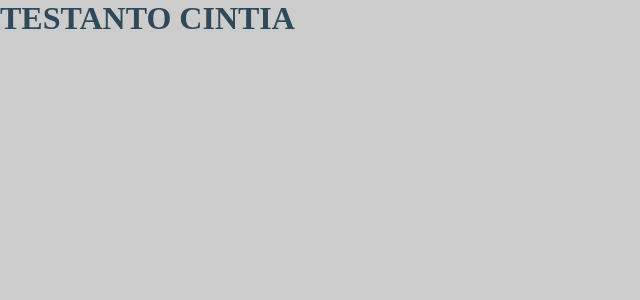
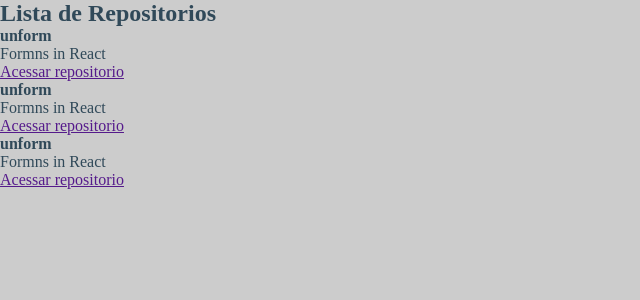
Before and after one commit to SchirmannDev/02-github-explorer, a React app: page / in a window 1280 px wide. Shown: the top 300 px of the page, without its empty margins (0-640 px from the left). Built offline with nearby package versions, Linux system fonts and the light colour scheme.

Commit message:
componente repository criado

```diff
--- a/src/App.jsx
+++ b/src/App.jsx
@@ -1,5 +1,6 @@
+import { RepositoryList } from './components/RepositoryList';
 import './styles/global.scss';
 
 export function App(){
-  return <h1>TESTANTO CINTIA</h1>
+  return <RepositoryList/>
 }
--- a/src/components/RepositoryList.jsx
+++ b/src/components/RepositoryList.jsx
@@ -1,6 +1,26 @@
 export function RepositoryList() {
   return (
 <section className="repository-list">
+  <h1>Lista de Repositorios</h1>
+  <ul>
+    <li>
+      <strong>unform</strong>
+      <p>Formns in React</p>
+      <a href="">Acessar repositorio</a>
+    </li>
+
+    <li>
+      <strong>unform</strong>
+      <p>Formns in React</p>
+      <a href="">Acessar repositorio</a>
+    </li>
+
+    <li>
+      <strong>unform</strong>
+      <p>Formns in React</p>
+      <a href="">Acessar repositorio</a>
+    </li>
+  </ul>
 
 </section>
   );
```
